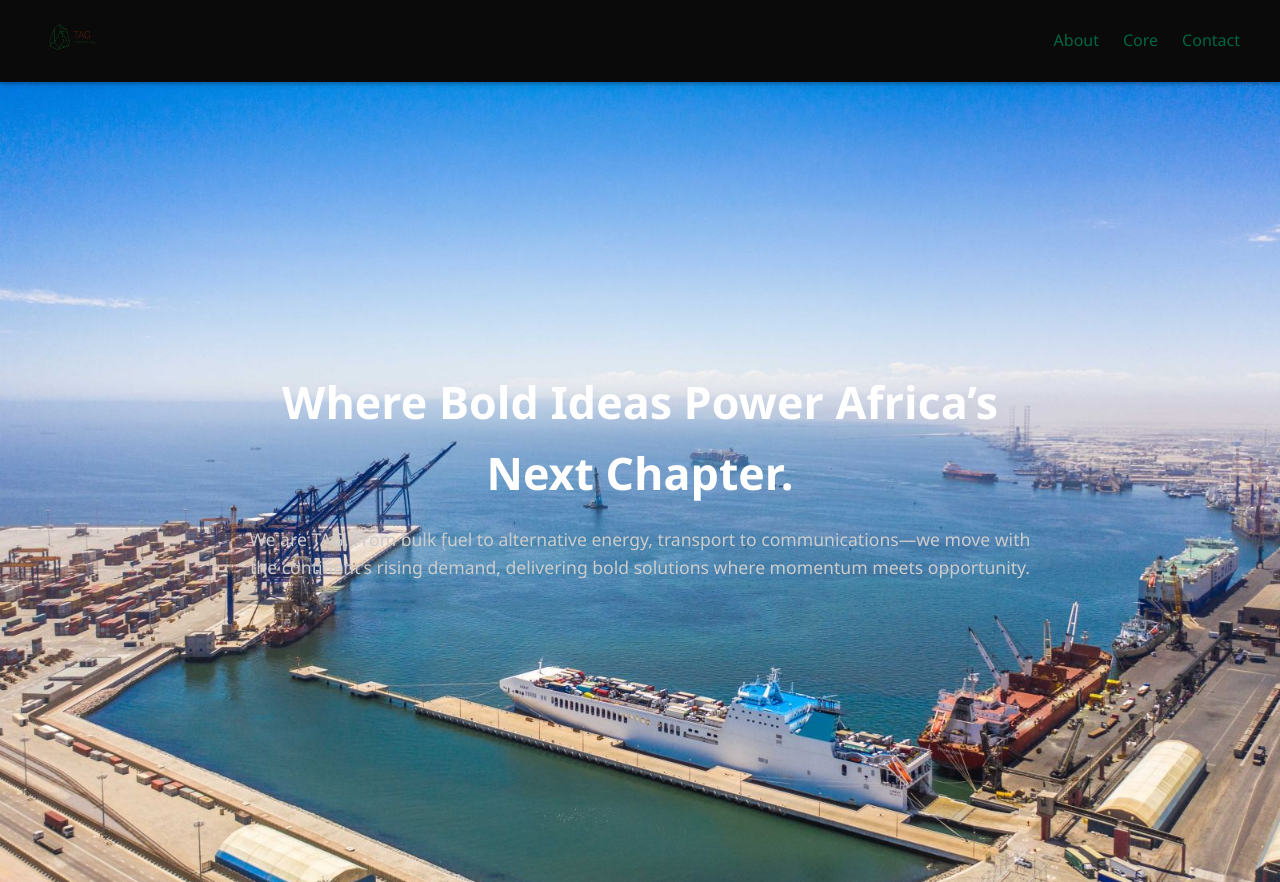
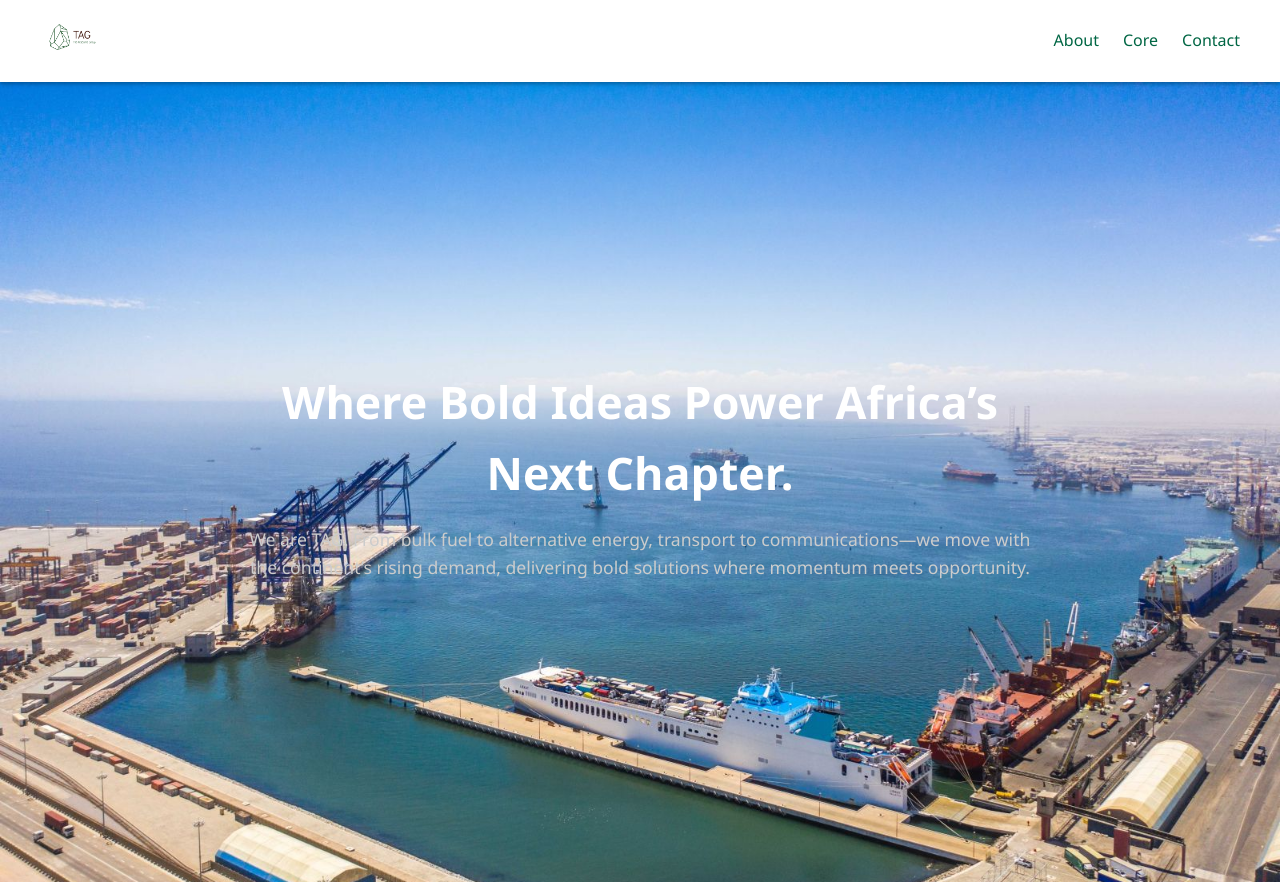
Before and after one commit to Nicolai-Swanepoel/TAG-demo-Aug-25, a plain HTML site: page index.html in a window 1280 px wide. Shown: the top 882 px of the page. Drawn offline with Linux system fonts and the light colour scheme.

Commit message:
Update index.html

```diff
--- a/index.html
+++ b/index.html
@@ -15,7 +15,7 @@
 .navbar {
   position: sticky;
   top: 0;
-  background-color: var(--bg-light);
+  background-color: white;
   padding: 12px 20px;
   z-index: 1000;
   box-shadow: 0 2px 4px rgba(0,0,0,0.3);
```
